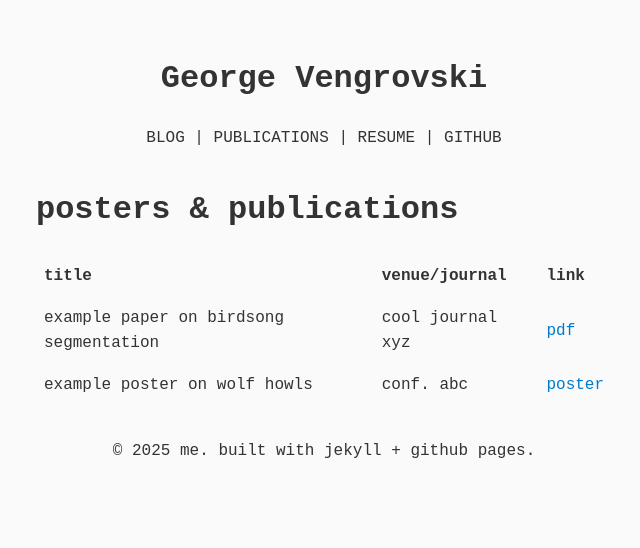
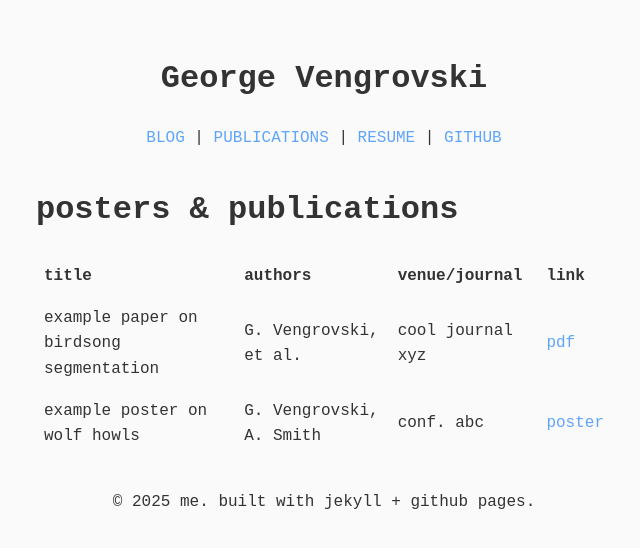
Before and after one commit to georgevenven/personal_website, a Jekyll site: the page built from publications.md, in a window 1280 px wide. Shown: the top 548 px of the page, without its empty margins (316-956 px from the left). Built offline with Jekyll 4.4.1, drawn with Linux system fonts in a browser that asks for light colours.

Commit message:
formatting

```diff
--- a/_includes/navigation.html
+++ b/_includes/navigation.html
@@ -1,3 +1,3 @@
 <nav class="site-nav">
-  <a href="/blog">BLOG</a> | <a href="/publications">PUBLICATIONS</a> | <a href="#">RESUME</a> | <a href="https://github.com/username">GITHUB</a>
+  <a href="/blog">BLOG</a> | <a href="/publications">PUBLICATIONS</a> | <a href="#">RESUME</a> | <a href="https://github.com/georgevenven">GITHUB</a>
 </nav>
--- a/assets/style.css
+++ b/assets/style.css
@@ -16,7 +16,7 @@ body {
   }
 
   a {
-    color: #007acc;
+    color: #60a5fa;
     text-decoration: none;
   }
 
@@ -54,7 +54,7 @@ body {
   }
 
   .site-nav a {
-    color: #333;
+    color: #60a5fa;
     text-decoration: none;
   }
 
--- a/publications.md
+++ b/publications.md
@@ -5,7 +5,7 @@ title: publications
 
 # posters & publications
 
-| title                                  | venue/journal   | link      |
-|----------------------------------------|-----------------|-----------|
-| example paper on birdsong segmentation | cool journal xyz| [pdf](#)  |
-| example poster on wolf howls           | conf. abc       | [poster](#) |
+| title | authors | venue/journal | link |
+|-------|---------|--------------|------|
+| example paper on birdsong segmentation | G. Vengrovski, et al. | cool journal xyz | [pdf](#) |
+| example poster on wolf howls | G. Vengrovski, A. Smith | conf. abc | [poster](#) |
```
